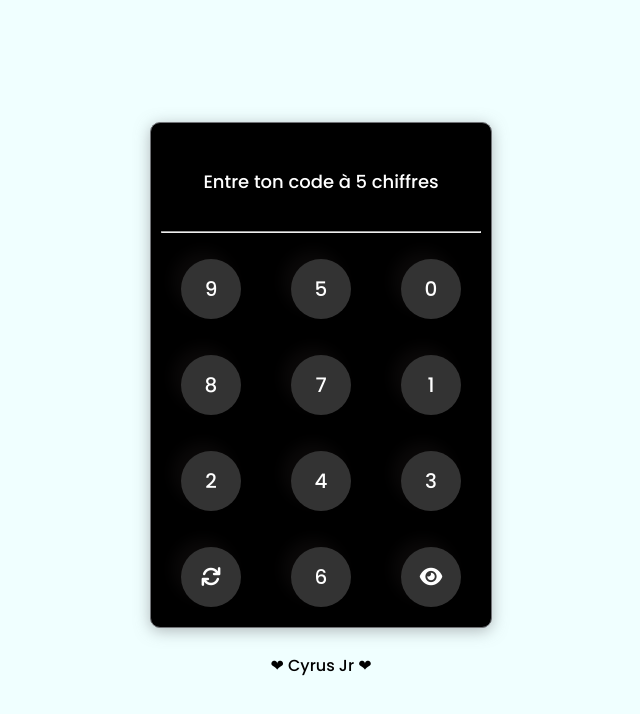
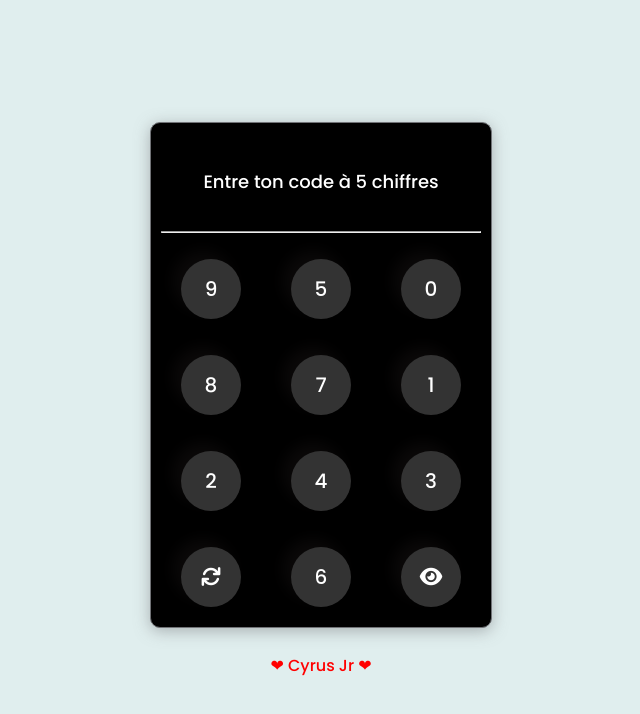
Before and after one commit to Cyrus2401/DynamicTouch, a plain HTML site: page index.html in a window 1280 px wide. Shown: the whole page, without its empty margins (319-959 px from the left). Drawn offline with Linux system fonts and the light colour scheme.

Commit message:
update text color

```diff
--- a/index.html
+++ b/index.html
@@ -22,7 +22,7 @@
         align-items: center;
         flex-direction: column;
         height: 100vh;
-        background-color: azure;
+        background-color: rgb(224, 238, 238);
     }
 
     .container {
@@ -82,6 +82,7 @@
     p{
         margin-top: 2%;
         font-size: 1em;
+        color: red;
     }
 </style>
 <body>
```
